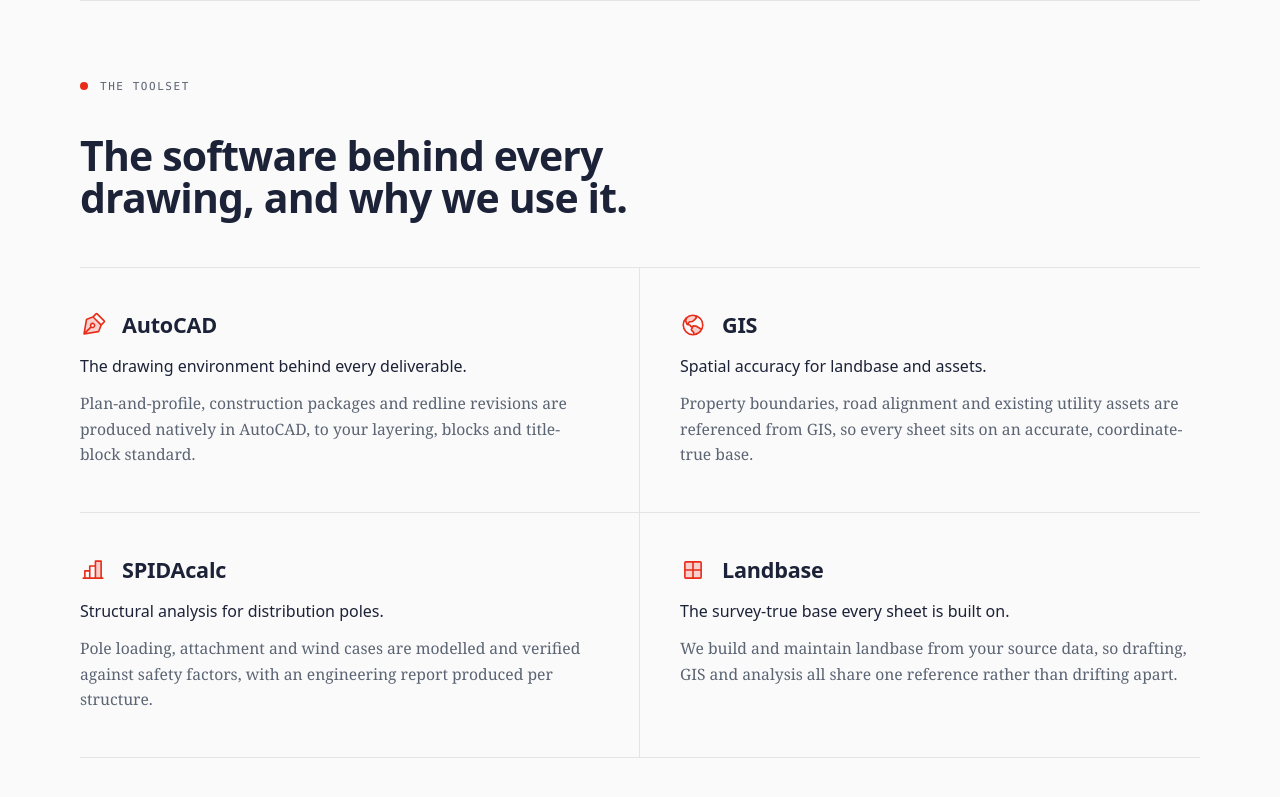
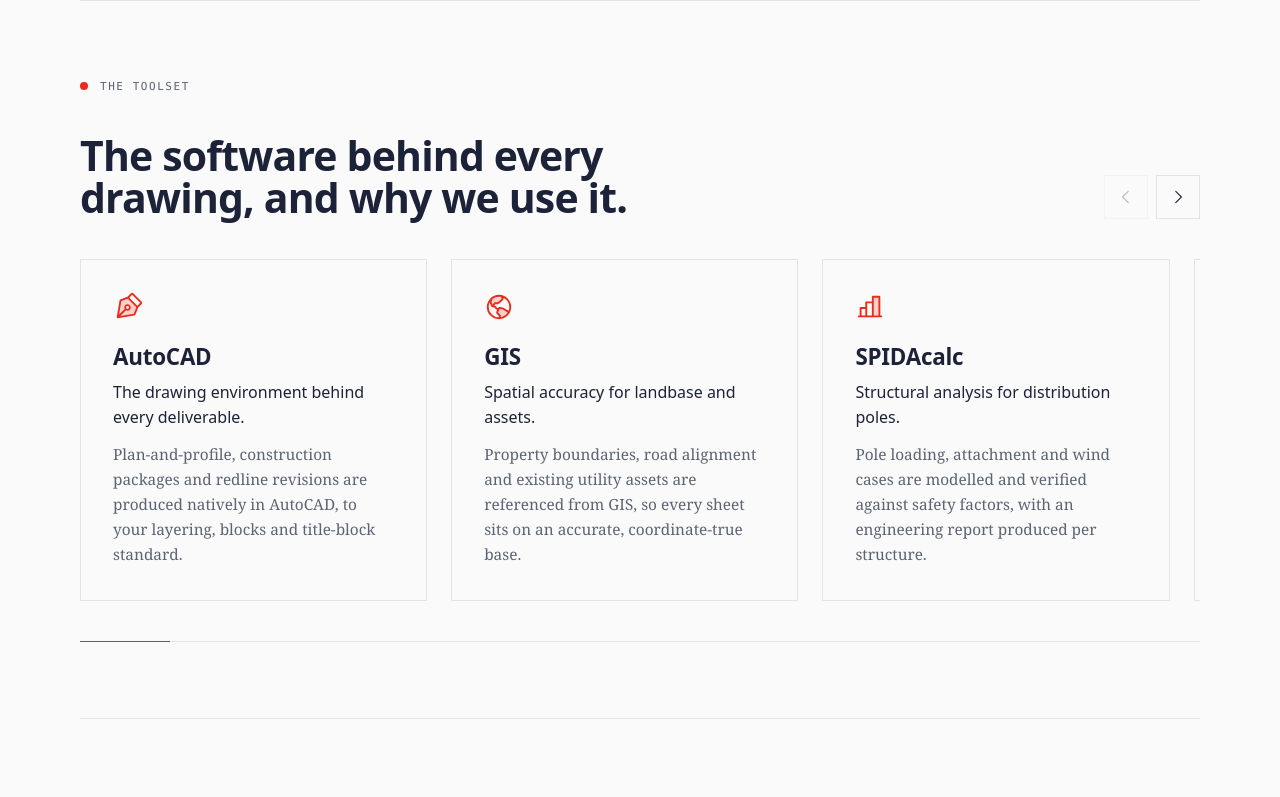
Before and after one commit to SHADUL/spanex, a Next.js app: page / in a window 1280 px wide. Shown: the part 4240-5037 px from the top of the page. Built offline with nearby package versions, Linux system fonts and the light colour scheme; no server answers.

Commit message:
Update 2026-07-24 16:48

```diff
--- a/components/home/Software.tsx
+++ b/components/home/Software.tsx
@@ -1,8 +1,17 @@
 "use client";
 
-import { PenNib, GlobeHemisphereWest, ChartBar, GridFour, type Icon } from "@phosphor-icons/react";
+import { useRef, useState, useCallback } from "react";
+import {
+  PenNib,
+  GlobeHemisphereWest,
+  ChartBar,
+  GridFour,
+  CaretLeft,
+  CaretRight,
+  type Icon,
+} from "@phosphor-icons/react";
 import { Section } from "@/components/Section";
-import { Reveal, RevealGroup } from "@/components/Reveal";
+import { Reveal } from "@/components/Reveal";
 import { software, type Software as SoftwareItem } from "@/lib/content";
 
 const ICONS: Record<SoftwareItem["icon"], Icon> = {
@@ -13,46 +22,133 @@
 };
 
 /**
- * The core toolset and why each tool is used. A two-column hairline grid, icons
- * in copper, descriptions in serif.
+ * The core toolset as a horizontal, swipeable carousel: native touch-swipe,
+ * click-and-drag on desktop, snap-to-card, arrow controls, and a live progress
+ * bar. Phosphor icons in brand red; hairline cards, no shadows.
  */
 export default function Software() {
+  const scroller = useRef<HTMLDivElement>(null);
+  const [progress, setProgress] = useState(0);
+  const drag = useRef({ active: false, startX: 0, startLeft: 0 });
+
+  const onScroll = useCallback(() => {
+    const el = scroller.current;
+    if (!el) return;
+    const max = el.scrollWidth - el.clientWidth;
+    setProgress(max > 0 ? el.scrollLeft / max : 0);
+  }, []);
+
+  const step = useCallback((dir: 1 | -1) => {
+    const el = scroller.current;
+    if (!el) return;
+    const card = el.querySelector<HTMLElement>("[data-card]");
+    const amount = card ? card.offsetWidth + 24 : el.clientWidth * 0.8;
+    el.scrollBy({ left: dir * amount, behavior: "smooth" });
+  }, []);
+
+  // Click-and-drag to scroll (mouse only; touch uses native swipe).
+  const onPointerDown = (e: React.PointerEvent) => {
+    if (e.pointerType !== "mouse") return;
+    const el = scroller.current;
+    if (!el) return;
+    drag.current = { active: true, startX: e.clientX, startLeft: el.scrollLeft };
+    el.setPointerCapture(e.pointerId);
+  };
+  const onPointerMove = (e: React.PointerEvent) => {
+    if (!drag.current.active) return;
+    const el = scroller.current;
+    if (!el) return;
+    el.scrollLeft = drag.current.startLeft - (e.clientX - drag.current.startX);
+  };
+  const endDrag = () => {
+    drag.current.active = false;
+  };
+
+  const atStart = progress <= 0.01;
+  const atEnd = progress >= 0.99;
+
   return (
     <Section id="software" index="03" eyebrow="The toolset">
-      <div className="grid grid-cols-12 gap-x-6">
-        <h2 className="col-span-12 mb-12 text-[length:var(--text-h2)] leading-[1.02] tracking-[-0.02em] text-ink lg:col-span-8">
+      <div className="mb-10 flex items-end justify-between gap-6">
+        <h2 className="max-w-2xl text-[length:var(--text-h2)] leading-[1.02] tracking-[-0.02em] text-ink">
           The software behind every drawing, and why we use it.
         </h2>
+
+        {/* Arrow controls (desktop) */}
+        <div className="hidden shrink-0 items-center gap-2 md:flex">
+          <button
+            type="button"
+            onClick={() => step(-1)}
+            disabled={atStart}
+            aria-label="Previous"
+            className="grid h-11 w-11 place-items-center border border-rule text-ink transition-colors duration-200 hover:border-copper hover:text-copper disabled:cursor-not-allowed disabled:opacity-30 disabled:hover:border-rule disabled:hover:text-ink"
+          >
+            <CaretLeft size={18} />
+          </button>
+          <button
+            type="button"
+            onClick={() => step(1)}
+            disabled={atEnd}
+            aria-label="Next"
+            className="grid h-11 w-11 place-items-center border border-rule text-ink transition-colors duration-200 hover:border-copper hover:text-copper disabled:cursor-not-allowed disabled:opacity-30 disabled:hover:border-rule disabled:hover:text-ink"
+          >
+            <CaretRight size={18} />
+          </button>
+        </div>
       </div>
 
-      <RevealGroup className="grid grid-cols-1 border-t border-rule md:grid-cols-2">
-        {software.map((tool, i) => {
+      <Reveal>
+        <div
+          ref={scroller}
+          onScroll={onScroll}
+          onPointerDown={onPointerDown}
+          onPointerMove={onPointerMove}
+          onPointerUp={endDrag}
+          onPointerLeave={endDrag}
+          className="-mx-6 flex snap-x snap-mandatory gap-6 overflow-x-auto px-6 pb-2 [scrollbar-width:none] md:mx-0 md:cursor-grab md:px-0 md:active:cursor-grabbing [&::-webkit-scrollbar]:hidden"
+        >
+          {software.map((tool) => {
             const Glyph = ICONS[tool.icon];
             return (
-            <Reveal
+              <article
                 key={tool.name}
-              className={`border-b border-rule py-9 md:py-11 ${
-                i % 2 === 0 ? "md:border-r md:pr-10" : "md:pl-10"
-              }`}
+                data-card
+                className="group relative flex shrink-0 basis-[82%] snap-start flex-col border border-rule bg-paper p-8 transition-colors duration-300 hover:border-ink/25 sm:basis-[46%] lg:basis-[31%]"
               >
-              <div className="flex items-center gap-4">
+                {/* top accent line grows on hover */}
+                <span
+                  aria-hidden
+                  className="absolute left-0 top-0 h-[2px] w-full origin-left scale-x-0 bg-copper transition-transform duration-300 group-hover:scale-x-100"
+                />
                 <span className="text-copper">
-                  <Glyph size={26} weight="duotone" aria-hidden />
+                  <Glyph size={30} weight="duotone" aria-hidden />
                 </span>
-                <h3 className="font-[family-name:var(--font-display)] text-[1.35rem] font-semibold tracking-[-0.01em] text-ink">
+                <h3 className="mt-6 font-[family-name:var(--font-display)] text-[1.4rem] font-semibold tracking-[-0.01em] text-ink">
                   {tool.name}
                 </h3>
-              </div>
-              <p className="mt-4 font-[family-name:var(--font-display)] text-[1rem] text-ink">
+                <p className="mt-3 font-[family-name:var(--font-display)] text-[1rem] text-ink">
                   {tool.role}
                 </p>
-              <p className="measure mt-3 text-[0.98rem] leading-relaxed text-slate">
+                <p className="mt-3 text-[0.96rem] leading-relaxed text-slate">
                   {tool.why}
                 </p>
-            </Reveal>
+              </article>
             );
           })}
-      </RevealGroup>
+        </div>
+      </Reveal>
+
+      {/* Progress bar */}
+      <div className="mt-8 h-px w-full bg-rule">
+        <div
+          className="h-px origin-left bg-copper transition-[width] duration-150 ease-out"
+          style={{ width: `${Math.max(8, progress * 100)}%` }}
+        />
+      </div>
+
+      <p className="mt-4 font-[family-name:var(--font-mono)] text-[0.68rem] uppercase tracking-[0.14em] text-slate md:hidden">
+        Swipe to explore
+      </p>
     </Section>
   );
 }
```
Lines whose indentation alone changed are shown as unchanged.
